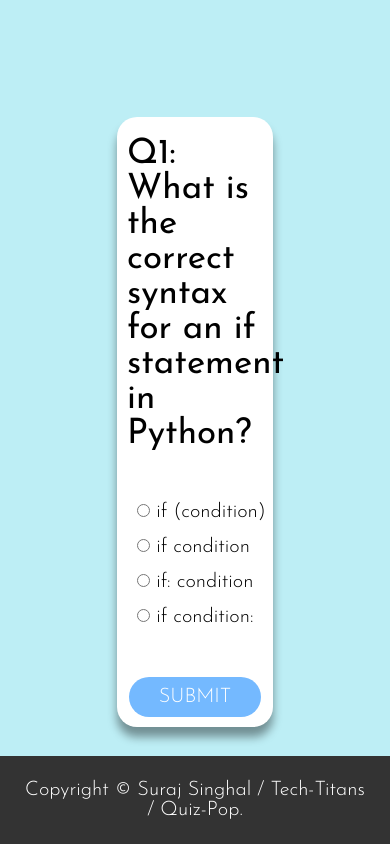
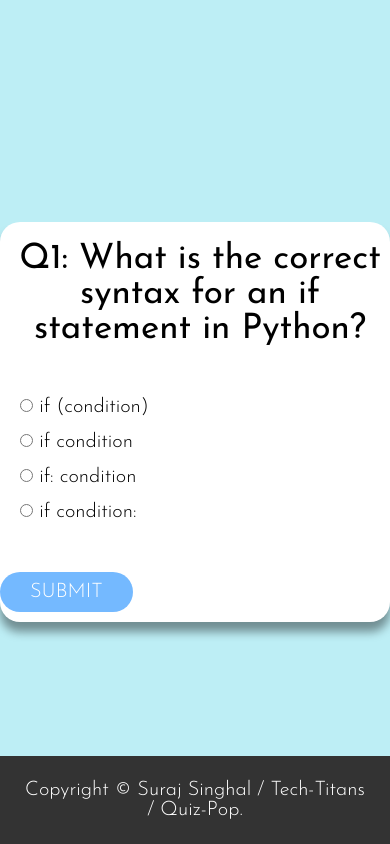
Before and after one commit to harshsainidev/quick-quiz, a website built with Vite: page src/coding.html in a window 390 px wide. Built offline with nearby package versions, Linux system fonts and the light colour scheme.

Commit message:
Update coding.css

```diff
--- a/src/coding.css
+++ b/src/coding.css
@@ -113,3 +113,41 @@ input{
   text-align: center;
   padding: 24px;
 }
+
+/* Responsive */
+
+/* Tablets */
+@media all and (max-width: 800px) {
+  .main-div { justify-content: flex-start;
+
+  }
+  .inner-div {
+  justify-content: space-between;
+  }
+  }
+
+  /* Phones */
+  @media all and (max-width: 600px) {
+  .main-div {
+      flex-direction: column;
+      align-items: center;
+  }
+
+  .inner-div {
+      width: 100%;
+      flex-direction: column;
+      align-items: stretch;
+  }
+
+  .inner-div h2 {
+      text-align: center;
+  }
+
+  .inner-div li {
+      flex-direction: column;
+  }
+
+  #submit, .btn {
+      margin-left: 0px;
+  }
+  }
```
